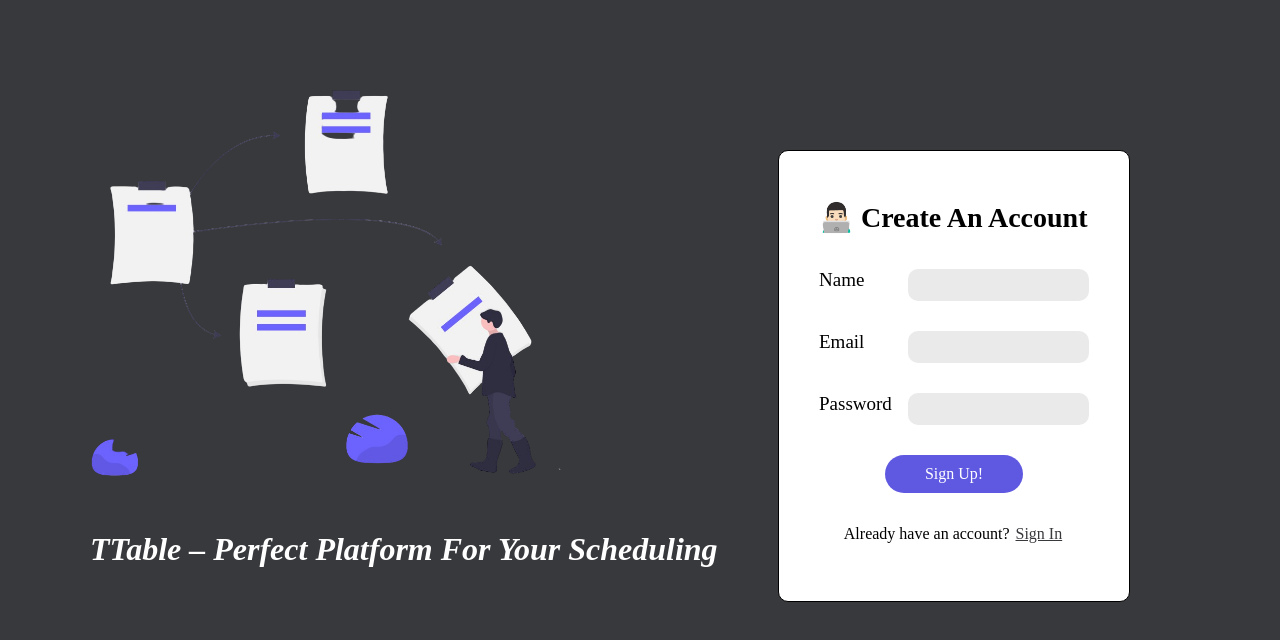
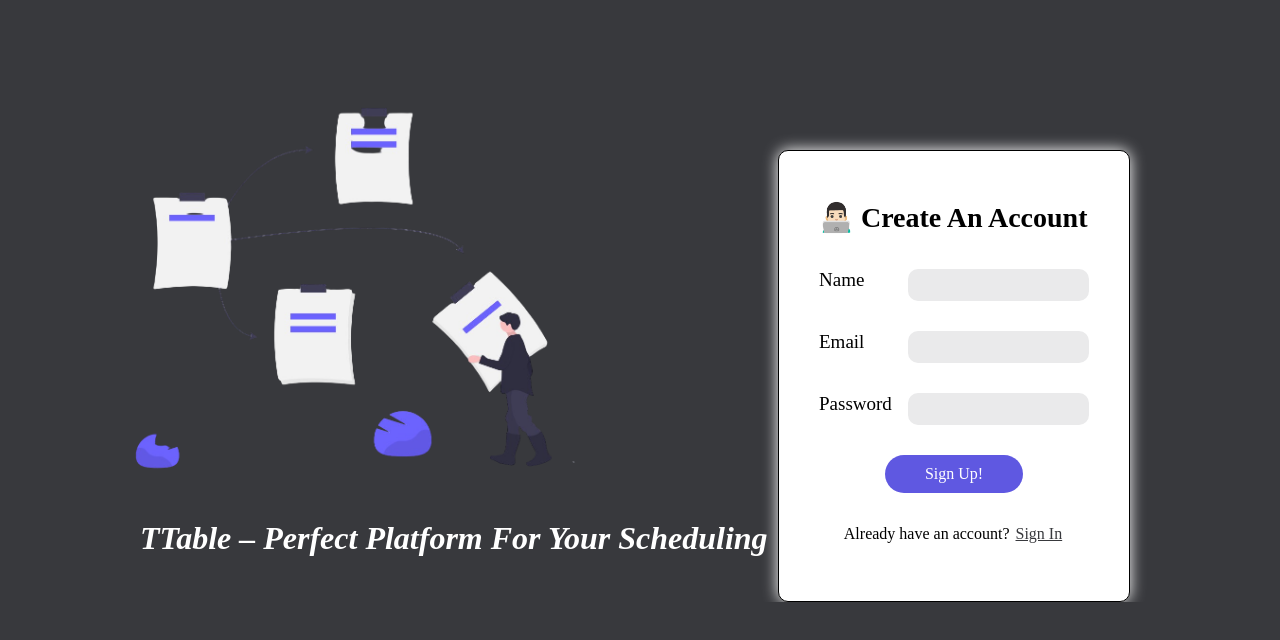
Before and after one commit to msaaddev/TTable, a React (Create React App) app in the folder frontend/: page / in a window 1280 px wide. Shown: the top 640 px of the page. Built offline with nearby package versions, Linux system fonts and the light colour scheme; a web font is replaced by a local one.

Commit message:
📦 NEW: box shadow & border radius

```diff
--- a/frontend/src/styles/homepage.css
+++ b/frontend/src/styles/homepage.css
@@ -7,7 +7,7 @@
 }
 
 .hp_sub_container_1 {
-    margin-top: 50px;
+    margin: 70px 0px 0px 50px;
     flex: 2;
 }
 
@@ -29,13 +29,25 @@
 
 /* styles for sign up form */
 
+.hp_sub_container_2 p {
+    font-size: 28px;
+    font-weight: 600;
+    margin: 50px 0px 0px 40px;
+}
+
 .hp_sign_up {
     border: solid 1px;
     border-radius: 10px;
+    box-shadow: 0px 0px 15px #ffffff;
     margin: 150px 150px 0px 0px;
     width: 350px;
     height: 450px;
     background-color: #ffffff;
+    transition: all 0.5s;
+}
+
+.hp_sign_up:hover {
+    box-shadow: 0px 0px 35px #5f58e1;
 }
 
 .hp_sign_up_inputs {
@@ -73,12 +85,6 @@
 .hp_align_email input:focus,
 .hp_align_password input:focus {
     outline: none;
-}
-
-.hp_sub_container_2 p {
-    font-size: 28px;
-    font-weight: 600;
-    margin: 50px 0px 0px 40px;
 }
 
 .hp_signup_btn {
@@ -123,6 +129,7 @@
     color: #38393d;
     transition: all 0.2s;
     padding: 20px 2px;
+    border-radius: 10px;
 }
 
 .hp_signin h5 a:hover {
```
